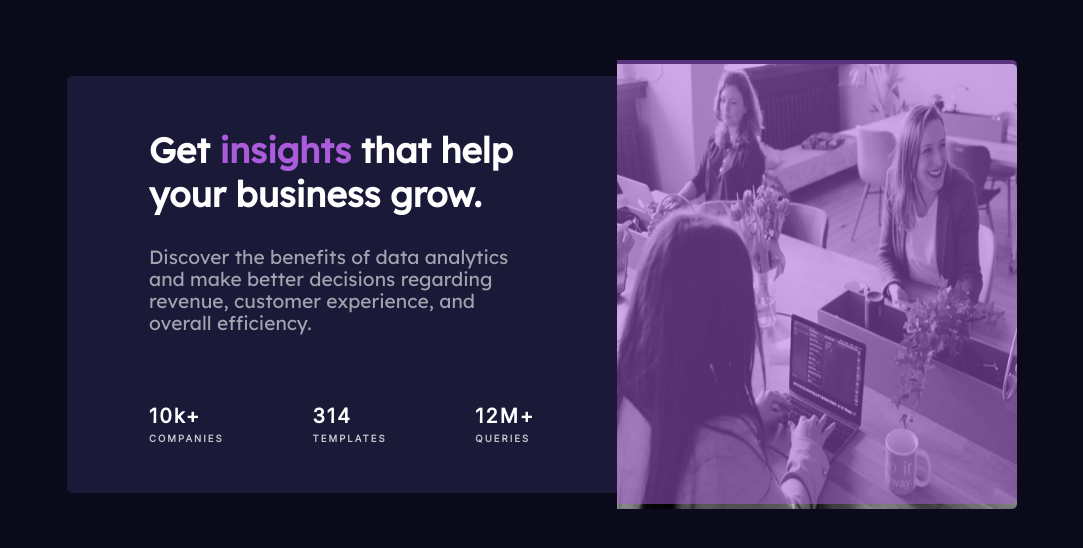
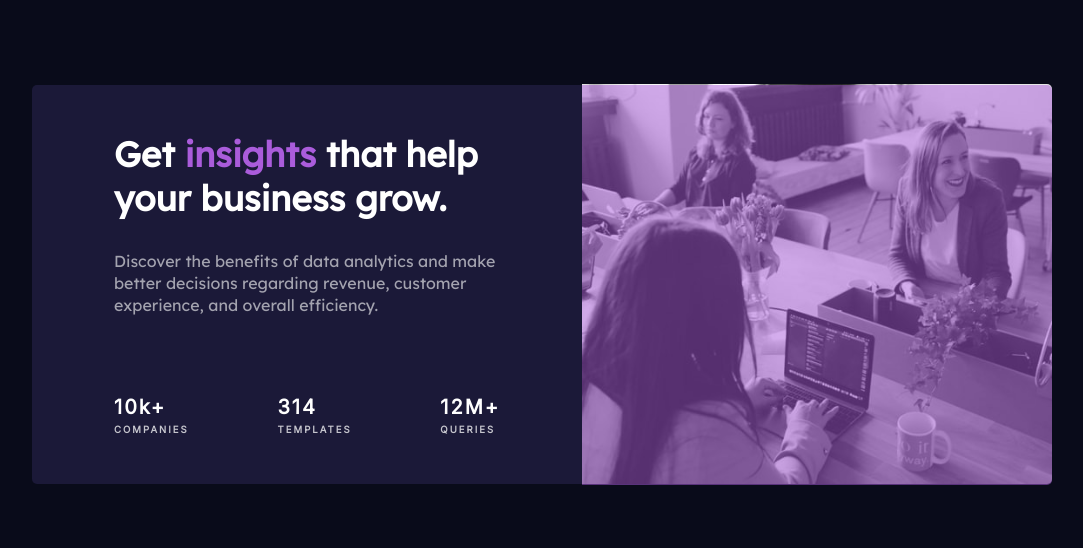
Before and after one commit to theCephas/stats-preview-card-component-main, a plain HTML site: page index.html in a window 1280 px wide. Shown: the part 116-664 px from the top of the page, without its empty margins (98-1181 px from the left). Drawn offline with Linux system fonts and the light colour scheme.

Commit message:
new styles

```diff
--- a/style.css
+++ b/style.css
@@ -39,8 +39,8 @@ main{
     width: 450px;
     height: 18em;
     padding: 2em;
-    margin-top: 10px;
-    margin-bottom: 20px;
+    margin-top: 5px;
+    margin-bottom: 7px;
 }
 h1{
     color: var(--hd-stats);
@@ -50,10 +50,10 @@ h1{
 }
 
 img{
-    width: 400px;
-    height: 27.8em;
+    width: 470px;
+    height: 25em;
     margin-top: -600px;
-    margin-bottom: 2.7px;
+    margin-bottom: 5px;
     border-top-left-radius: 0px;
     border-top-right-radius: 5px;
     border-bottom-left-radius: 0px;
@@ -62,9 +62,9 @@ img{
 .overlay{
     position: relative;
     background-color: var(--accent);
-    width: 400px;
-    height: 27.78em;
-    top: 7px;
+    width: 470px;
+    height: 25.06em;
+    top: 10px;
     margin-bottom: 0px;
     left: 0;
     right: 0px;
@@ -77,7 +77,7 @@ img{
 }
 .first-para{
     color: var(--stat-hd);
-    font-size: 1.2em;
+    font-size: 1em;
     line-height: 22px;
     font-family: var(--lexend-deca);
 }
@@ -119,7 +119,7 @@ p{
 
     }
     .container{
-        width: 25em;
+        width: 300px;
         padding: 5.1px;
         border-bottom-left-radius: 5px;
         border-bottom-right-radius: 5px;
@@ -137,13 +137,13 @@ p{
 
     }
     h1{
-        font-size: 2em;
-        padding-top: 50px;
-        padding-bottom: 10px;
+        font-size: 1.59em;
+        padding-top: 70px;
+        padding-bottom: 20px;
     }
     .first-para{
         text-align: center;
-        font-size: 1.3rem;
+        font-size: 1rem;
         line-height: 20px;
         padding-top: 10px;
     }
```
